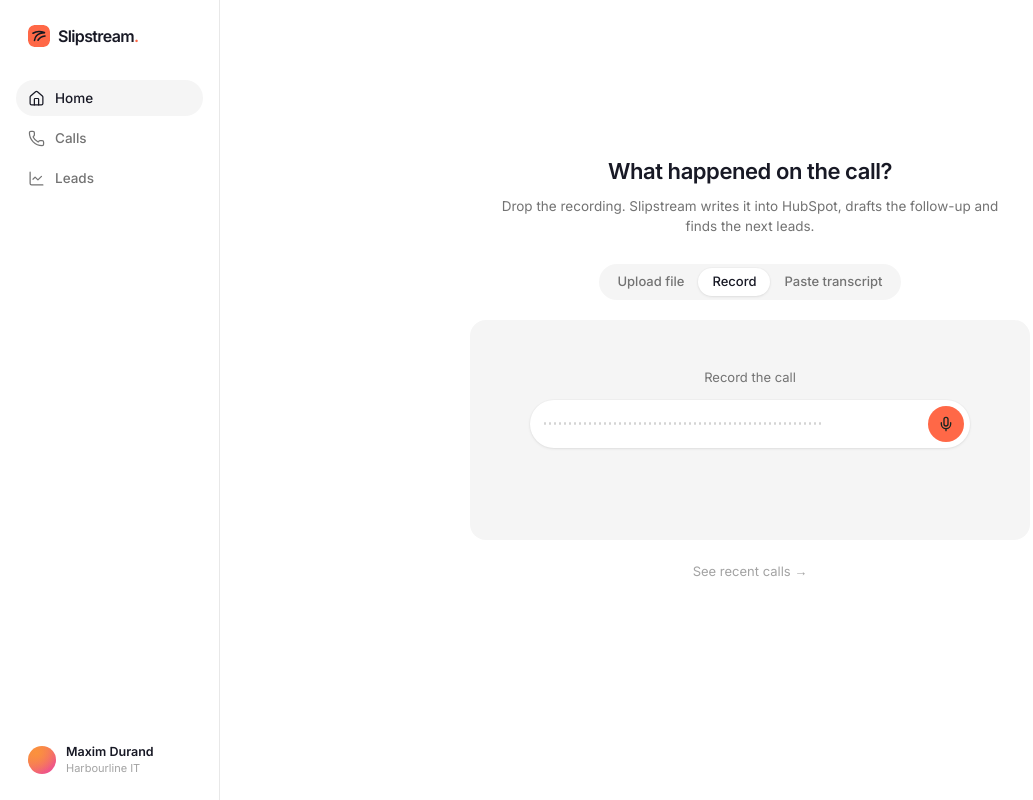
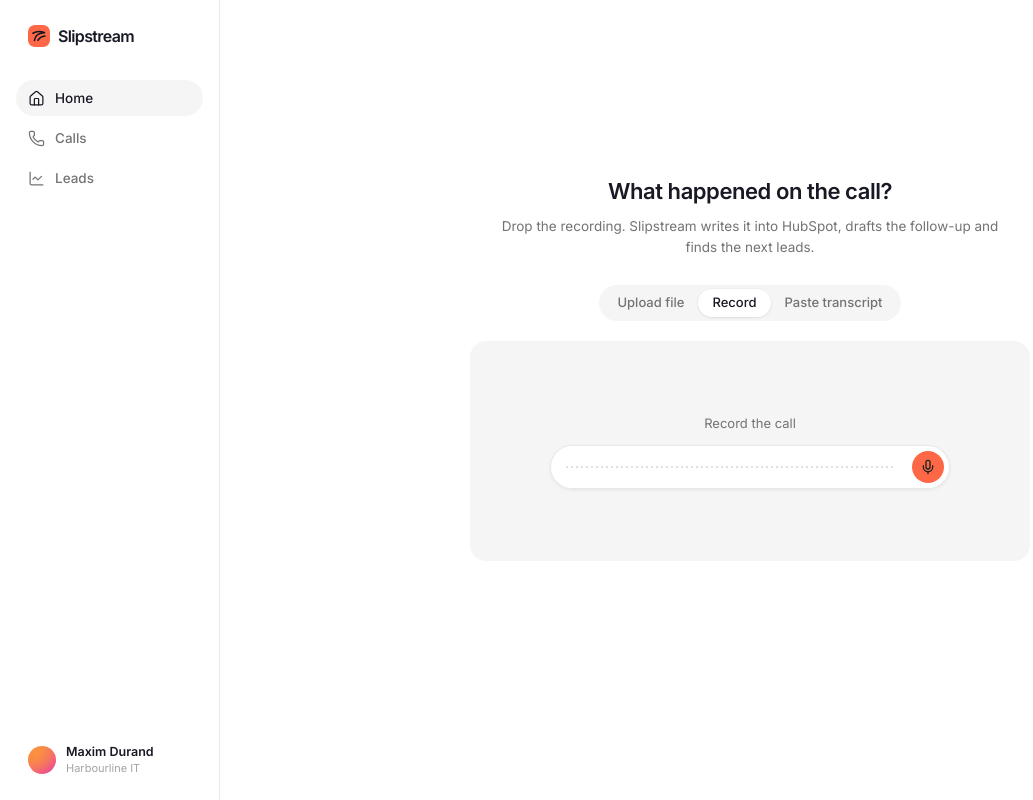
Before and after one commit to Jeremy-Sharpe/slipstream, a Next.js app: page / in a window 1280 px wide. Both pictures are taken after a click on the tab "Record". Shown: the whole page, without its empty margins (0-1033 px from the left). Built offline with nearby package versions, Linux system fonts and the light colour scheme; a web font is replaced by a local one.

Commit message:
Home capture card: fixed voice-bar geometry, sliding segmented control, attach button, typed placeholder; wordmark without the dot

```diff
--- a/app/page.tsx
+++ b/app/page.tsx
@@ -1,4 +1,3 @@
-import Link from "next/link";
 import { DropZone } from "@/components/DropZone";
 
 export default function HomePage() {
@@ -10,9 +9,6 @@ export default function HomePage() {
         <div className="mt-7">
           <DropZone />
         </div>
-        <p className="mt-5">
-          <Link href="/calls" className="text-[13px] text-faint underline-offset-2 transition-colors duration-150 hover:text-ink hover:underline">See recent calls →</Link>
-        </p>
       </section>
     </div>
   );
--- a/components/DropZone.tsx
+++ b/components/DropZone.tsx
@@ -1,10 +1,13 @@
 "use client";
 
 import { useEffect, useRef, useState } from "react";
+import { Plus } from "lucide-react";
 import { useRouter } from "next/navigation";
 import { actions } from "@/lib/store";
 import { FileTiles } from "./home/FileTiles";
 import { Recorder } from "./home/Recorder";
+import { Segmented } from "./home/Segmented";
+import { TypedPlaceholder } from "./home/TypedPlaceholder";
 import { Button, cn, mmss } from "./ui";
 
 type Mode = "upload" | "record" | "paste";
@@ -18,7 +21,7 @@ const MODES: { key: Mode; label: string }[] = [
 ];
 
 // One card, one size: 300px tall in every state so switching never moves the page.
-const CARD = "relative mx-auto flex h-[220px] w-full max-w-[560px] flex-col items-center justify-center rounded-2xl bg-surface";
+const CARD = "relative mx-auto flex h-[220px] w-full max-w-[560px] flex-col items-center justify-center rounded-2xl bg-surface motion-safe:animate-[fade-up_200ms_cubic-bezier(0.23,1,0.32,1)_both]";
 
 export function DropZone() {
   const router = useRouter();
@@ -26,7 +29,9 @@ export function DropZone() {
   const [phase, setPhase] = useState<Phase>({ kind: "idle" });
   const [over, setOver] = useState(false);
   const [text, setText] = useState("");
+  const [pasteFocused, setPasteFocused] = useState(false);
   const input = useRef<HTMLInputElement>(null);
+  const attach = useRef<HTMLInputElement>(null);
   const timers = useRef<number[]>([]);
 
   useEffect(() => () => timers.current.forEach(clearTimeout), []);
@@ -55,6 +60,14 @@ export function DropZone() {
     transcribe(`Recording ${d.getDate()} ${d.toLocaleString("en-AU", { month: "short" })} ${String(d.getHours()).padStart(2, "0")}:${String(d.getMinutes()).padStart(2, "0")}.m4a`);
   };
 
+  // The "+" in Paste: media starts transcribing; a text transcript loads in.
+  const onAttach = async (files: FileList | null) => {
+    const f = files?.[0];
+    if (!f) return;
+    if (/\.(txt|vtt|srt)$/i.test(f.name) || f.type.startsWith("text/")) setText(await f.text());
+    else transcribe(f.name);
+  };
+
   const run = () => {
     if (!text.trim()) return;
     const c = actions.addTranscript(text);
@@ -63,26 +76,10 @@ export function DropZone() {
 
   return (
     <div className="text-center">
-      <div role="tablist" className="mb-5 inline-flex h-9 items-center rounded-full bg-surface p-1">
-        {MODES.map((m) => (
-          <button
-            key={m.key}
-            role="tab"
-            type="button"
-            aria-selected={mode === m.key}
-            onClick={() => setMode(m.key)}
-            className={cn(
-              "h-7 rounded-full px-3.5 text-[13px] font-medium transition-colors duration-150 focus-visible:outline-none focus-visible:ring-2 focus-visible:ring-accent/40",
-              mode === m.key ? "bg-white text-ink shadow-[var(--shadow-card)]" : "text-soft hover:text-ink",
-            )}
-          >
-            {m.label}
-          </button>
-        ))}
-      </div>
+      <div className="mb-5"><Segmented value={mode} options={MODES} onChange={setMode} /></div>
 
       {phase.kind === "transcribing" ? (
-        <div className={cn(CARD, "px-8 text-left")}>
+        <div key="transcribing" className={cn(CARD, "px-8 text-left")}>
           <div className="w-full max-w-[400px]">
             <p className="truncate text-[15px] font-semibold text-ink">{phase.name}</p>
             <p className="mt-1 text-[13px] text-soft">
@@ -95,6 +92,7 @@ export function DropZone() {
         </div>
       ) : mode === "upload" ? (
         <div
+          key="upload"
           role="button"
           tabIndex={0}
           aria-label="Drop a call recording or choose a file"
@@ -103,7 +101,7 @@ export function DropZone() {
           onDragOver={(e) => { e.preventDefault(); setOver(true); }}
           onDragLeave={() => setOver(false)}
           onDrop={(e) => { e.preventDefault(); setOver(false); onFiles(e.dataTransfer.files); }}
-          className={cn(CARD, "cursor-pointer border border-dashed transition-colors duration-150 focus-visible:outline-none focus-visible:ring-2 focus-visible:ring-accent/40", over ? "border-solid border-ink" : "border-line hover:border-[#d4d4d4]")}
+          className={cn(CARD, "cursor-pointer border border-dashed outline-none transition-colors duration-150 focus-visible:ring-2 focus-visible:ring-accent focus-visible:ring-offset-2", over ? "border-solid border-ink" : "border-line hover:border-[#d4d4d4]")}
         >
           <FileTiles lifted={over} />
           <p className="mt-4 text-[15px] font-semibold text-ink">Drop a call recording</p>
@@ -113,24 +111,35 @@ export function DropZone() {
           <input ref={input} type="file" accept="audio/*,video/*" className="sr-only" tabIndex={-1} onChange={(e) => onFiles(e.target.files)} />
         </div>
       ) : mode === "record" ? (
-        <div className={cn(CARD, "px-8")}>
+        <div key="record" className={cn(CARD, "px-8")}>
           <Recorder key={mode} onUse={useRecording} />
         </div>
       ) : (
-        <div className={cn(CARD, "items-stretch justify-start p-5 text-left")}>
+        <div key="paste" className={cn(CARD, "items-stretch justify-start p-5 text-left")}>
+          <TypedPlaceholder active={!pasteFocused && text.length === 0} />
           <textarea
-            autoFocus
             value={text}
             onChange={(e) => setText(e.target.value)}
-            placeholder="Paste the transcript…"
-            className="min-h-0 w-full flex-1 resize-none bg-transparent pb-10 text-[15px] leading-6 text-ink outline-none placeholder:text-faint"
+            onFocus={() => setPasteFocused(true)}
+            onBlur={() => setPasteFocused(false)}
+            aria-label="Paste the transcript"
+            className="relative min-h-0 w-full flex-1 resize-none bg-transparent pb-10 text-[15px] leading-6 text-ink outline-none"
           />
+          <button
+            type="button"
+            aria-label="Attach a recording or transcript"
+            onClick={() => attach.current?.click()}
+            className="absolute bottom-3 left-3 flex size-7 items-center justify-center rounded-full bg-white text-ink shadow-[inset_0_0_0_1px_#e8e8e8] outline-none transition-colors duration-150 hover:bg-surface focus-visible:ring-2 focus-visible:ring-accent focus-visible:ring-offset-2"
+          >
+            <Plus className="size-3.5" strokeWidth={2} />
+          </button>
+          <input ref={attach} type="file" accept="audio/*,video/*,.txt,.vtt,.srt" className="sr-only" tabIndex={-1} onChange={(e) => onAttach(e.target.files)} />
           <button
             type="button"
             onClick={run}
             disabled={!text.trim()}
             className={cn(
-              "absolute right-4 bottom-4 inline-flex h-7 items-center rounded-full px-3.5 text-[12.5px] font-medium transition-colors duration-150 focus-visible:outline-none focus-visible:ring-2 focus-visible:ring-accent/40",
+              "absolute right-3 bottom-3 inline-flex h-7 items-center rounded-full px-3.5 text-[12.5px] font-medium outline-none transition-colors duration-150 focus-visible:ring-2 focus-visible:ring-accent focus-visible:ring-offset-2",
               text.trim() ? "bg-accent text-accent-ink hover:bg-[#ff7d61]" : "cursor-default bg-line text-faint",
             )}
           >
--- a/components/Sidebar.tsx
+++ b/components/Sidebar.tsx
@@ -19,7 +19,7 @@ export function Sidebar() {
       <Link href="/" className="flex items-center gap-2 px-3 text-[16px] font-semibold tracking-[-0.04em] text-ink">
         {/* eslint-disable-next-line @next/next/no-img-element */}
         <img src="/slipstream-mark.svg" alt="" width={22} height={22} className="rounded-md" />
-        <span>Slipstream<span className="text-accent">.</span></span>
+        <span>Slipstream</span>
       </Link>
       <nav className="mt-8 flex flex-col gap-1">
         {NAV.map((n) => {
--- a/components/home/Recorder.tsx
+++ b/components/home/Recorder.tsx
@@ -8,8 +8,16 @@ import { Button, cn, mmss } from "@/components/ui";
    Recording: cancel · live scrolling waveform · stop · submit. Levels come
    from the microphone when allowed; otherwise a smooth pseudo signal. */
 
-const BARS = 56;
 const SAMPLE_MS = 80;
+// Bar geometry (px): 400 wide, 6px padding, 32px buttons, 8px gaps.
+const BAR_W = 400, PAD = 6, BTN = 32, GAP = 8;
+const PITCH = 5; // 2px dot/bar on a 5px pitch
+// Idle track: from 16px after the left edge to 12px before the mic.
+const IDLE_TRACK = BAR_W - 16 - 12 - BTN - PAD;
+// Recording track: between × and ■ with 8px gaps.
+const REC_TRACK = BAR_W - PAD * 2 - BTN * 3 - GAP * 3;
+const IDLE_DOTS = Math.floor(IDLE_TRACK / PITCH);
+const BARS = Math.floor(REC_TRACK / PITCH);
 
 type State = "idle" | "recording" | "stopped";
 
@@ -78,31 +86,37 @@ export function Recorder({ onUse }: { onUse: () => void }) {
   const stop = () => { setState("stopped"); release(); };
   const cancel = () => { setState("idle"); release(); };
 
-  const circle = "flex size-9 shrink-0 items-center justify-center rounded-full transition-colors duration-150 focus-visible:outline-none focus-visible:ring-2 focus-visible:ring-accent/40";
+  const circle = "flex size-8 shrink-0 items-center justify-center rounded-full transition-[background-color,transform] duration-150 active:scale-[.97] focus-visible:outline-none focus-visible:ring-2 focus-visible:ring-accent/40";
 
   return (
-    <div className="flex w-full flex-col items-center">
-      <p className="mb-3 text-[13px] text-soft">
+    <div className="relative flex w-full flex-col items-center justify-center gap-3">
+      <p className="h-5 text-[13px] leading-5 text-soft">
         {state === "idle" ? "Record the call" : <>{state === "stopped" ? "Recorded" : "Recording"} · <span className="tabular-nums">{mmss(seconds)}</span></>}
       </p>
-      <div className="flex h-12 w-full max-w-[440px] items-center gap-2 rounded-full bg-white px-1.5 shadow-[var(--shadow-card)]">
-        {state !== "idle" && (
+      <div className="flex h-11 items-center rounded-full bg-white shadow-[0_1px_3px_rgba(0,0,0,.08),inset_0_0_0_1px_#e8e8e8]" style={{ width: BAR_W, padding: PAD, gap: GAP }}>
+        {state === "idle" ? (
+          <>
+            <div aria-hidden className="flex h-8 items-center" style={{ width: IDLE_TRACK, marginLeft: 16 - PAD, marginRight: 12 - GAP, gap: PITCH - 2 }}>
+              {Array.from({ length: IDLE_DOTS }).map((_, i) => <span key={i} className="size-[2px] shrink-0 rounded-full bg-[#d4d4d4]" />)}
+            </div>
+            <button type="button" aria-label="Start recording" onClick={start} className={cn(circle, "bg-accent text-accent-ink hover:bg-[#ff7a5c]")}>
+              <Mic className="size-4" strokeWidth={2} />
+            </button>
+          </>
+        ) : (
+          <>
             <button type="button" aria-label="Cancel" onClick={cancel} className={cn(circle, "text-soft shadow-[inset_0_0_0_1px_#e8e8e8] hover:bg-surface hover:text-ink")} style={{ animation: "fade-in 200ms ease-out both" }}>
               <X className="size-4" strokeWidth={2} />
             </button>
-        )}
-        <div aria-hidden className="flex h-8 min-w-0 flex-1 items-center gap-[3px] overflow-hidden px-2">
+            <div aria-hidden className="flex h-8 items-center overflow-hidden" style={{ width: REC_TRACK, gap: PITCH - 2 }}>
               {levels.map((lv, i) => {
                 const age = (BARS - 1 - i) / (BARS - 1);
-            const h = state === "idle" ? 3 : Math.round(3 + lv * 24 * (1 - age * 0.55));
-            const color = state === "idle" || age > 0.7 ? "#d4d4d4" : age > 0.35 ? "#a3a3a3" : "#181925";
+                const h = Math.round(2 + lv * 24 * (1 - age * 0.55));
+                const color = age > 0.7 ? "#d4d4d4" : age > 0.35 ? "#a3a3a3" : "#181925";
                 return <span key={i} className="w-[2px] shrink-0 rounded-full" style={{ height: h, background: color, transition: "height 100ms ease-out, background-color 300ms linear" }} />;
               })}
             </div>
-        {state === "idle" && (
-          <button type="button" aria-label="Start recording" onClick={start} className={cn(circle, "bg-accent text-accent-ink hover:bg-[#ff7d61]")}>
-            <Mic className="size-4" strokeWidth={2} />
-          </button>
+          </>
         )}
         {state === "recording" && (
           <button type="button" aria-label="Stop" onClick={stop} className={cn(circle, "text-ink shadow-[inset_0_0_0_1px_#e8e8e8] hover:bg-surface")} style={{ animation: "fade-in 200ms ease-out both" }}>
@@ -118,7 +132,7 @@ export function Recorder({ onUse }: { onUse: () => void }) {
           </button>
         )}
       </div>
-      <div className={cn("mt-3 flex h-8 items-center gap-1 transition-opacity duration-200", state === "stopped" ? "opacity-100" : "pointer-events-none opacity-0")}>
+      <div className={cn("absolute top-full mt-3 flex h-8 items-center gap-1 transition-opacity duration-200", state === "stopped" ? "opacity-100" : "pointer-events-none opacity-0")}>
         <Button variant="primary" size="sm" onClick={onUse}>Use recording</Button>
         <Button variant="ghost" size="sm" onClick={cancel}>Discard</Button>
       </div>
--- /dev/null
+++ b/components/home/Segmented.tsx
@@ -0,0 +1,47 @@
+"use client";
+
+import { useLayoutEffect, useRef, useState } from "react";
+import { cn } from "@/components/ui";
+
+/* Segmented pill: one white indicator slides between segments. */
+export function Segmented<T extends string>({ value, options, onChange }: { value: T; options: { key: T; label: string }[]; onChange: (v: T) => void }) {
+  const track = useRef<HTMLDivElement>(null);
+  const [pos, setPos] = useState<{ x: number; w: number } | null>(null);
+
+  useLayoutEffect(() => {
+    const el = track.current?.querySelector<HTMLButtonElement>(`[data-key="${value}"]`);
+    const box = track.current?.getBoundingClientRect();
+    if (el && box) {
+      const r = el.getBoundingClientRect();
+      setPos({ x: r.left - box.left, w: r.width });
+    }
+  }, [value, options]);
+
+  return (
+    <div ref={track} role="tablist" className="relative inline-flex h-9 items-center rounded-full bg-surface p-1">
+      {pos && (
+        <span
+          aria-hidden
+          className="absolute top-1 left-0 h-7 rounded-full bg-white shadow-[var(--shadow-card)] motion-safe:transition-[transform,width] motion-safe:duration-[220ms]"
+          style={{ transform: `translateX(${pos.x}px)`, width: pos.w, transitionTimingFunction: "cubic-bezier(0.23,1,0.32,1)" }}
+        />
+      )}
+      {options.map((o) => (
+        <button
+          key={o.key}
+          data-key={o.key}
+          role="tab"
+          type="button"
+          aria-selected={value === o.key}
+          onClick={() => onChange(o.key)}
+          className={cn(
+            "relative z-10 h-7 rounded-full px-3.5 text-[13px] font-medium outline-none transition-colors duration-150 focus-visible:ring-2 focus-visible:ring-accent focus-visible:ring-offset-2 focus-visible:ring-offset-surface",
+            value === o.key ? "text-ink" : "text-soft hover:text-ink",
+          )}
+        >
+          {o.label}
+        </button>
+      ))}
+    </div>
+  );
+}
--- /dev/null
+++ b/components/home/TypedPlaceholder.tsx
@@ -0,0 +1,55 @@
+"use client";
+
+import { useEffect, useState } from "react";
+
+/* A sample transcript that types itself into the empty Paste box, loops,
+   and hides the moment the box is focused or has text. */
+
+const SAMPLE = [
+  ["Sam", "Thanks for making time, Grace. You mentioned the office move next quarter?"],
+  ["Grace", "Yes — it's forced us to look at who actually owns our IT."],
+  ["Sam", "And the cyber-insurance renewal, is that on your desk too?"],
+] as const;
+
+type Tok = { text: string; speaker?: boolean; br?: boolean };
+const TOKENS: Tok[] = SAMPLE.flatMap(([name, line], i) => [
+  ...(i > 0 ? [{ text: "", br: true }] : []),
+  { text: `${name}:`, speaker: true },
+  ...line.split(" ").map((w) => ({ text: w })),
+]);
+
+const WORD_MS = 55, HOLD_MS = 3400, FADE_MS = 300;
+
+export function TypedPlaceholder({ active }: { active: boolean }) {
+  const [count, setCount] = useState(0);
+  const [fading, setFading] = useState(false);
+  const [reduced, setReduced] = useState(false);
+
+  useEffect(() => { setReduced(window.matchMedia("(prefers-reduced-motion: reduce)").matches); }, []);
+
+  useEffect(() => {
+    if (!active) { setCount(0); setFading(false); return; }
+    if (reduced) return;
+    if (count < TOKENS.length) {
+      const t = setTimeout(() => setCount((c) => c + 1), WORD_MS);
+      return () => clearTimeout(t);
+    }
+    const hold = setTimeout(() => setFading(true), HOLD_MS);
+    const restart = setTimeout(() => { setFading(false); setCount(0); }, HOLD_MS + FADE_MS);
+    return () => { clearTimeout(hold); clearTimeout(restart); };
+  }, [active, count, reduced]);
+
+  const shown = reduced ? TOKENS : TOKENS.slice(0, count);
+  const done = count >= TOKENS.length;
+
+  return (
+    <div
+      aria-hidden
+      className="pointer-events-none absolute inset-0 p-5 pb-10 text-[15px] leading-6 text-faint whitespace-pre-wrap transition-opacity"
+      style={{ opacity: active ? (fading ? 0 : 1) : 0, transitionDuration: active ? `${FADE_MS}ms` : "150ms" }}
+    >
+      {shown.map((t, i) => (t.br ? <br key={i} /> : t.speaker ? <span key={i} className="font-medium text-soft">{t.text} </span> : <span key={i}>{t.text} </span>))}
+      {!reduced && !done && <span className="ml-0.5 inline-block h-3.5 w-0.5 translate-y-0.5 rounded-full bg-faint" />}
+    </div>
+  );
+}
```
Lines whose indentation alone changed are shown as unchanged.
